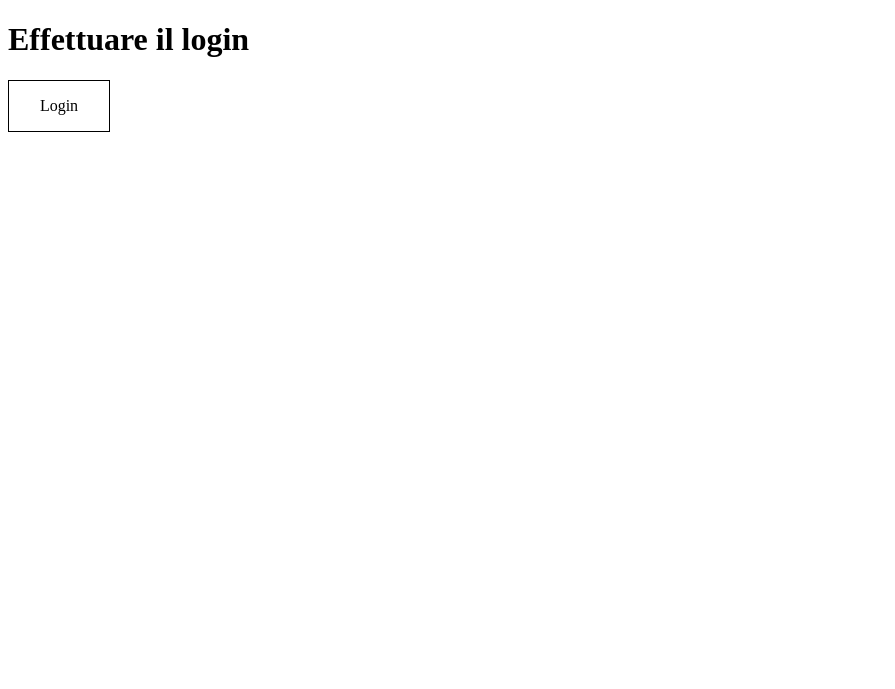
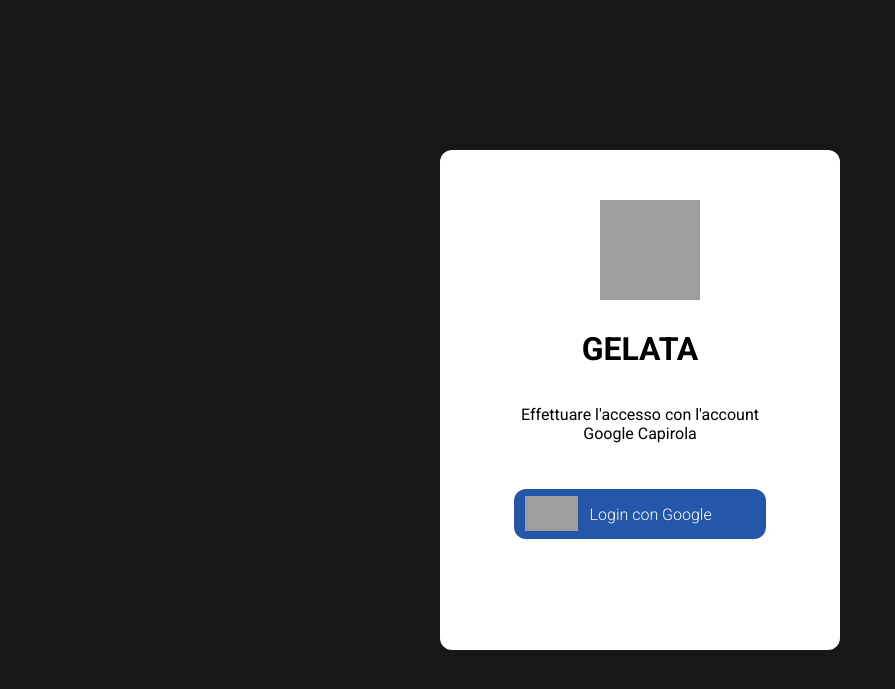
Before and after one commit to f0lg0/gelata, a Flask app: template src/webserver/templates/login.html in a window 1280 px wide. Shown: the top 689 px of the page, without its empty margins (0-895 px from the left). Run offline with Flask 2, Linux system fonts and the light colour scheme; the template is opened without the code that fills it, so the values that code supplies are empty; grey boxes are pictures that could not be loaded.

Commit message:
new: login page

```diff
--- a/src/webserver/templates/login.html
+++ b/src/webserver/templates/login.html
@@ -1,34 +1,134 @@
 <!DOCTYPE html>
 <html lang="en">
     <head>
-    <meta charset="UTF-8">
-    <meta http-equiv="X-UA-Compatible" content="IE=edge">
-    <meta name="viewport" content="width=device-width, initial-scale=1.0">
+        <meta charset="UTF-8" />
+        <meta http-equiv="X-UA-Compatible" content="IE=edge" />
+        <meta name="viewport" content="width=device-width, initial-scale=1.0" />
         <title>GELATA - Login</title>
+        <link rel="preconnect" href="https://fonts.gstatic.com" />
+        <link
+            href="https://fonts.googleapis.com/css2?family=Roboto:wght@100;300;400;700;900&display=swap"
+            rel="stylesheet"
+        />
     </head>
     <body>
-    <h1>Effettuare il login</h1>
-    <div id="login" onclick="routeToLogin()">
-        <p>Login</p>
+        <div class="login-box">
+            <div class="container">
+                <div class="logo">
+                    <img
+                        src="https://istitutocapirola.edu.it/wp-content/uploads/sb-instagram-feed-images/iis.capirola.jpg"
+                    />
+                </div>
+
+                <h1 class="title">GELATA</h1>
+
+                <p>
+                    Effettuare l'accesso con l'account <br />
+                    Google Capirola
+                </p>
+
+                <div class="btn" onclick="routeToLogin()">
+                    <div class="img_wrapper">
+                        <img
+                            src="https://upload.wikimedia.org/wikipedia/commons/5/53/Google_%22G%22_Logo.svg"
+                        />
+                    </div>
+                    <div class="btn_text">
+                        <p>Login con Google</p>
+                    </div>
+                </div>
+            </div>
         </div>
         <script>
             function routeToLogin() {
-            location.href = "/login"
+                location.href = "/login";
             }
         </script>
     </body>
 
     <style>
-    #login {
+        body {
+            background-color: #171717;
+            font-family: "Roboto";
+        }
+
+        .login-box {
+            width: 400px;
+            height: 500px;
+
+            margin: 0;
+            position: absolute;
+            top: 50%;
+            left: 50%;
+            transform: translate(-50%, -50%);
+
+            background-color: white;
+            border-radius: 12px;
+        }
+
+        .container {
+            display: flex;
+            flex-direction: column;
+            width: 90%;
+
+            margin: auto;
+            margin-top: 50px;
+
+            text-align: center;
+        }
+
+        .logo {
             width: 100px;
+            height: 100px;
+
+            margin: auto;
+        }
+        .logo img {
+            width: 100%;
+            height: 100%;
+            margin-left: 10px;
+        }
+
+        .title {
+            margin-top: 30px;
+        }
+
+        .btn {
+            width: 70%;
             height: 50px;
-        border: 1px solid black;
+
+            margin: auto;
+            margin-top: 30px;
+            background-color: #2456a9;
+
+            border-radius: 12px;
+
+            display: flex;
+            flex-direction: row;
 
             cursor: pointer;
         }
 
-    #login p {
-        text-align: center;
+        .img_wrapper {
+            width: 30%;
+            height: 100%;
+            margin: auto;
+        }
+
+        .img_wrapper img {
+            width: 70%;
+            height: 70%;
+
+            margin-top: 7px;
+        }
+
+        .btn_text {
+            color: white;
+            font-weight: bold;
+            width: 70%;
+
+            text-align: left;
+            font-weight: 300;
         }
     </style>
 </html>
```
Lines whose indentation alone changed are shown as unchanged.
